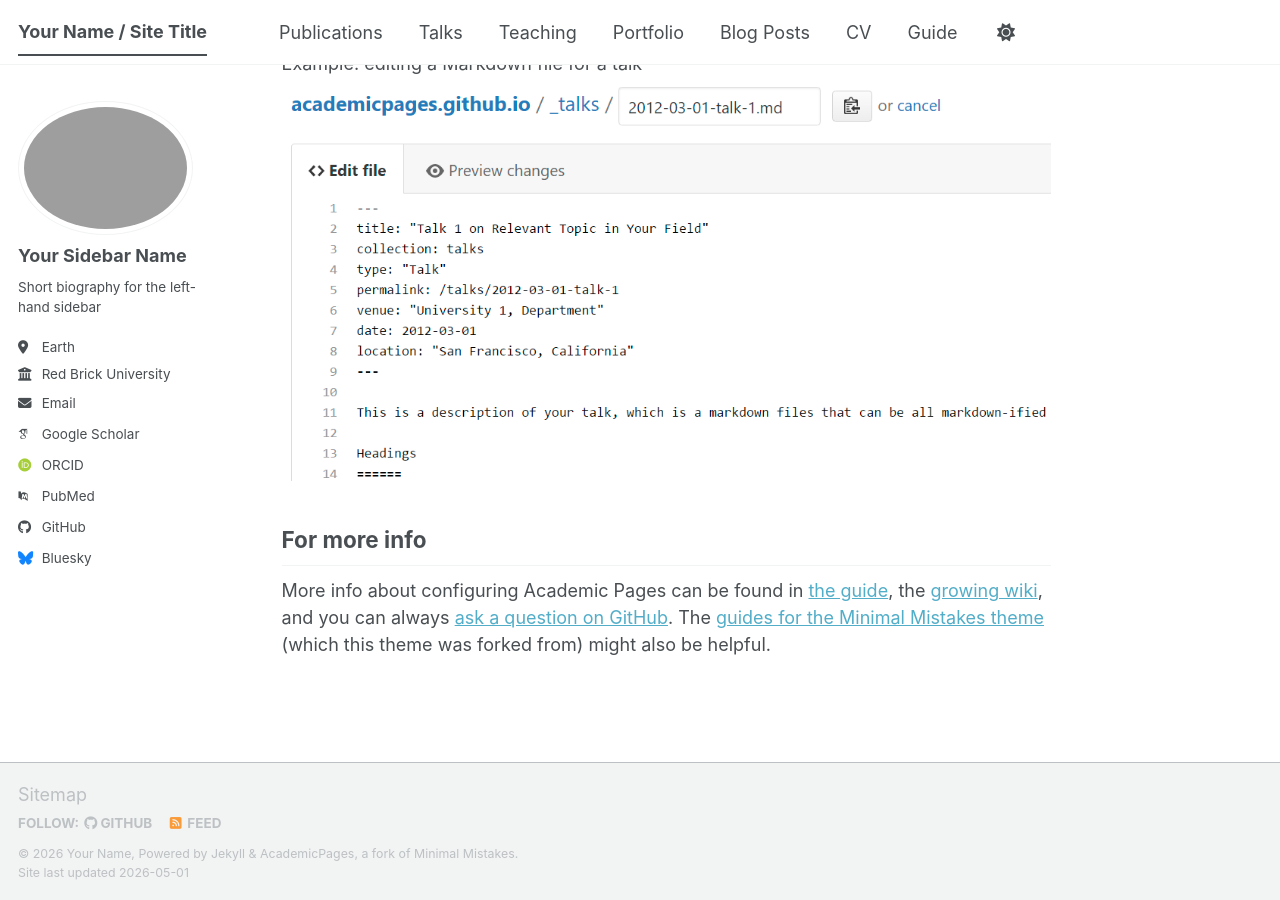
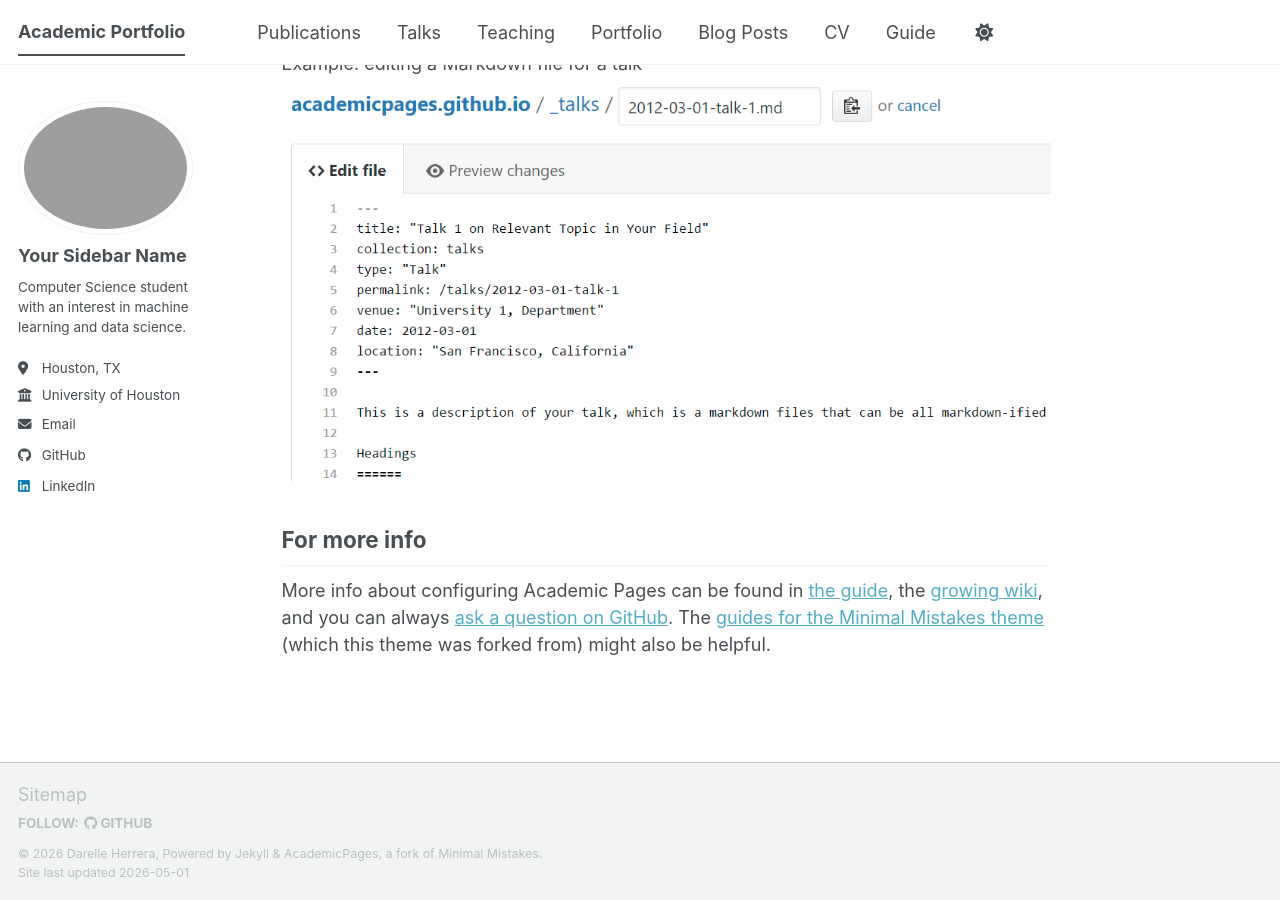
Before and after one commit to Darelleh12/darelleh12.github.io, a Jekyll site: the page built from _pages/about.md, in a window 1280 px wide and 900 px high, scrolled down 2720 px. Built offline with Jekyll 4.4.1, drawn with Linux system fonts in a browser that asks for light colours; some web fonts are replaced; a script bundle is joined from its source files by our own code; library files that are not in the unit come from our copies.

Commit message:
updated config and added resume
Co-authored-by: Copilot <copilot@github.com>

```diff
--- a/_config.yml
+++ b/_config.yml
@@ -9,11 +9,11 @@
 # Basic Site Settings
 locale                   : "en-US"
 site_theme               : "default" # The available themes options are "default", "air", "sunrise", "mint", "dirt" and "contrast"
-title                    : "Your Name / Site Title"
+title                    : "Academic Portfolio"
 title_separator          : "-"
-name                     : &name "Your Name"
-description              : &description "Your Name's academic portfolio"   # Update this with a general description of your site, this is the default if not overridden by a page
-url                      : https://academicpages.github.io # The base hostname & protocol for your site e.g. "https://[your GitHub username].github.io",
+name                     : &name "Darelle Herrera"
+description              : &description "Darelle's academic portfolio"   # Update this with a general description of your site, this is the default if not overridden by a page
+url                      : https://darelleh12.github.io # The base hostname & protocol for your site e.g. "https://[your GitHub username].github.io",
                                                            # or if you already have some other page hosted on Github then use "https://[your GitHub username].github.io/[Your Repo Name]"
 baseurl                  : "" # the subpath of your site, e.g. "/blog"
 repository               : "academicpages/academicpages.github.io"
@@ -26,22 +26,22 @@ author:
   avatar           : "profile.png"
   name             : "Your Sidebar Name"
   pronouns         : # example: "she/her"
-  bio              : "Short biography for the left-hand sidebar"
-  location         : "Earth"
-  employer         : "Red Brick University"
+  bio              : "Computer Science student with an interest in machine learning and data science."
+  location         : "Houston, TX"
+  employer         : "University of Houston"
   uri              : # URL
-  email            : "none@example.org"
+  email            : "daherre3@cougarnet.uh.edu"
 
   # Academic websites
   academia         : # URL
   arxiv            : # URL - Update with the correct link to your profile
-  googlescholar    : "https://scholar.google.com/citations?user=PS_CX0AAAAAJ"
+  googlescholar    : #"https://scholar.google.com/citations?user=PS_CX0AAAAAJ"
   inspire-hep      : # URL
   impactstory      : # URL
-  orcid            : "https://orcid.org/yourorcidurl"
+  orcid            : #"https://orcid.org/yourorcidurl"
   semantic         : # URL
   ssrn             : # URL
-  pubmed           : "https://www.ncbi.nlm.nih.gov/pubmed/?term=john+snow"
+  pubmed           : #"https://www.ncbi.nlm.nih.gov/pubmed/?term=john+snow"
   researchgate     : # URL
   scopus           : # URL
   zotero           : # URL
@@ -51,13 +51,13 @@ author:
   bitbucket        : # Username - Update with your username on the site
   codepen          : # Username
   dribbble         : # Username
-  github           : "academicpages"
+  github           : "darelleh12"
   kaggle           : # Username
   stackoverflow    : # User number or user number and name (i.e., use "1" or "1/jeff-atwood")
 
   # Social media
   artstation       : # Username
-  bluesky          : "bsky.app" # Replace this with you Bluesky username
+  bluesky          : #"bsky.app" # Replace this with you Bluesky username
   facebook         : # Username
   flickr           : # Username
   foursquare       : # Username
@@ -66,7 +66,7 @@ author:
   keybase          : # Username
   instagram        : # Username
   lastfm           : # Username
-  linkedin         : # Username
+  linkedin         : "www.linkedin.com/in/darelle-herrera"
   mastodon         : # URL
   medium           : # URL
   pinterest        : # Username
@@ -85,18 +85,18 @@ author:
 # Publication Category - The following the list of publication categories and their headings
 publication_category:
   books:
-    title: 'Books'
+    title: #'Books'
   manuscripts:
-    title: 'Journal Articles'
+    title: #'Journal Articles'
   conferences:
-    title: 'Conference Papers'
+    title:  #'Conference Papers'
 
 # Site Settings
 teaser                   :  # filename of teaser fallback teaser image placed in /images/ for social media previews
 breadcrumbs              : false # true, false (default)
-words_per_minute         : 160
+words_per_minute         : #160
 future                   : true
-read_more                : "disabled" # if enabled, adds "Read more" links to excerpts
+read_more                : #"disabled" # if enabled, adds "Read more" links to excerpts
 talkmap_link             : false      #change to true to add link to talkmap on talks page
 comments:
   provider               : # false (default), "disqus", "discourse", "facebook", "google-plus", "staticman", "custom"
@@ -125,7 +125,7 @@ staticman:
       options:
         format           : "iso8601" # "iso8601" (default), "timestamp-seconds", "timestamp-milliseconds"
 atom_feed:
-  hide                   : false     # change to true to hide the RSS feed in the footer
+  hide                   : true     # change to true to hide the RSS feed in the footer
   path                   : # blank (default) uses feed.xml
 
 
```
Also changed, not shown: 1 other file.
